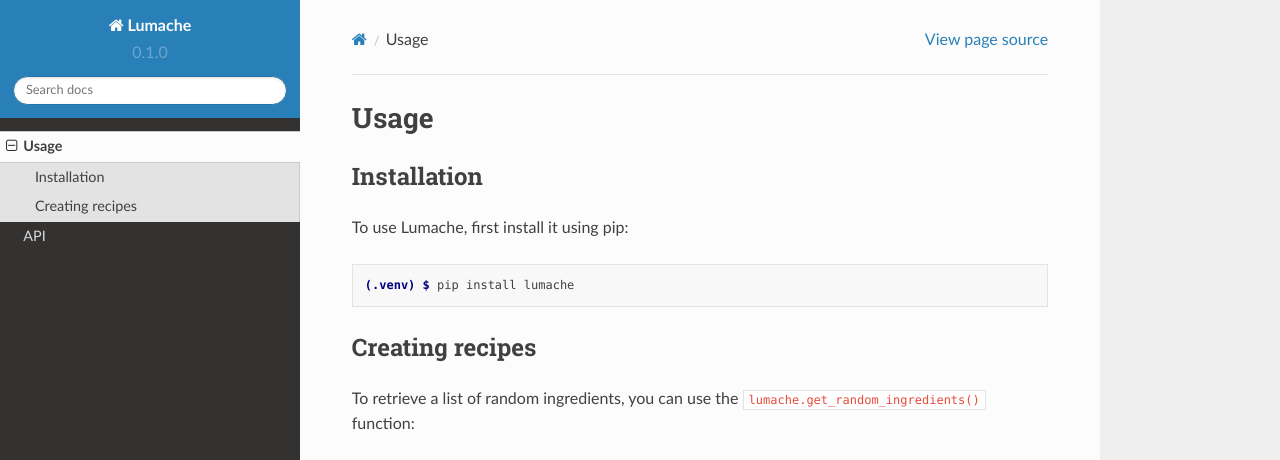
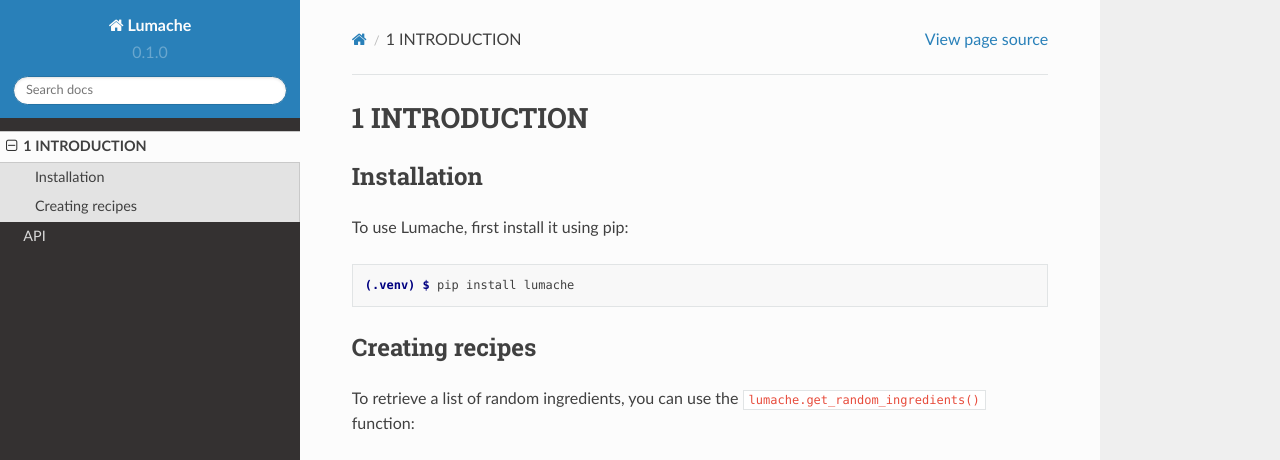
Before and after one commit to Musab0/DataGuide, a Sphinx documentation site: the page built from docs/source/usage.rst, in a window 1280 px wide and 1095 px high. Shown: the top 460 px of the window. Built offline with Sphinx 7.4.7 and the Read the Docs theme 2.0.0, drawn with Linux system fonts in a browser that asks for light colours; grey boxes are pictures that could not be loaded.

Commit message:
Update usage.rst

```diff
--- a/docs/source/usage.rst
+++ b/docs/source/usage.rst
@@ -1,4 +1,4 @@
-Usage
+1	INTRODUCTION
 =====
 
 .. _installation:
```
